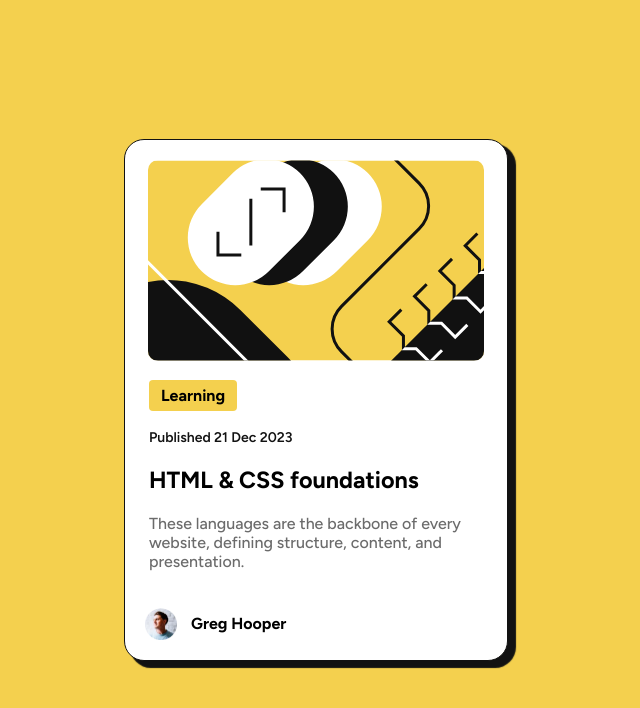
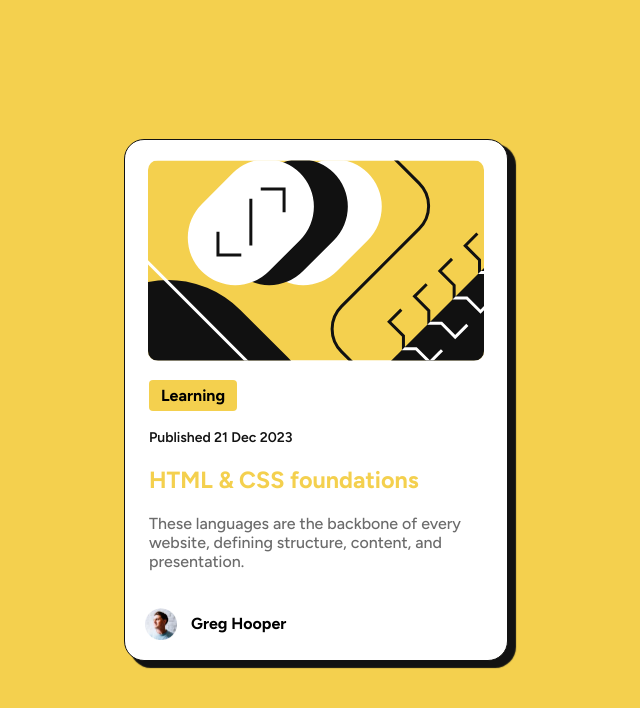
Before and after one commit to HamzaMohamed321/blog-preview-card, a plain HTML site: page index.html in a window 1280 px wide. In both pictures the pointer is over the element "HTML & CSS foundations". Shown: the whole page, without its empty margins (324-964 px from the left). Drawn offline with Linux system fonts and the light colour scheme.

Commit message:
make hover

```diff
--- a/style.css
+++ b/style.css
@@ -93,3 +93,7 @@ body {
     align-items: center;
     font-weight: bold;
 }
+
+.card .text .title:hover {
+    color: hsl(47, 88%, 63%);
+}
```
